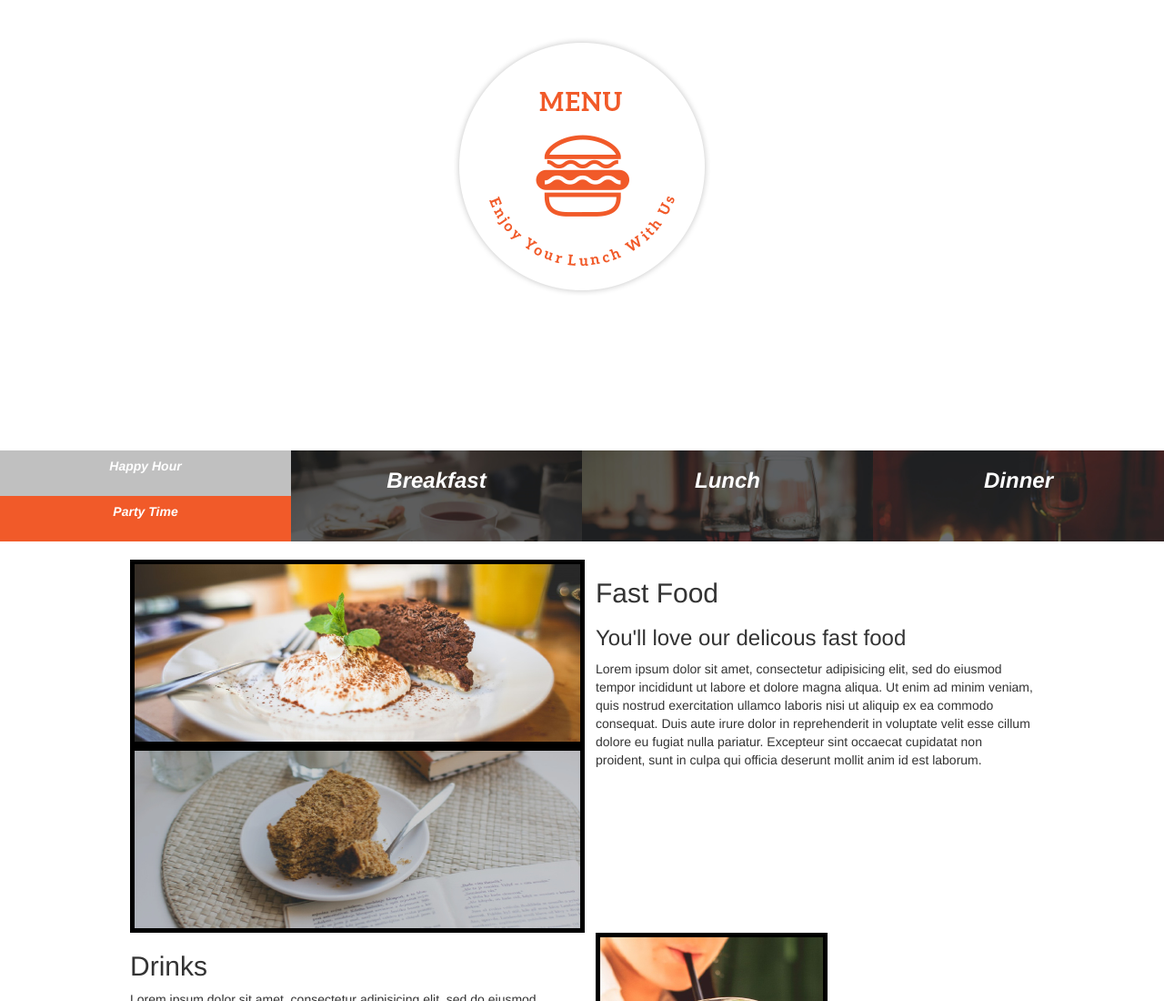
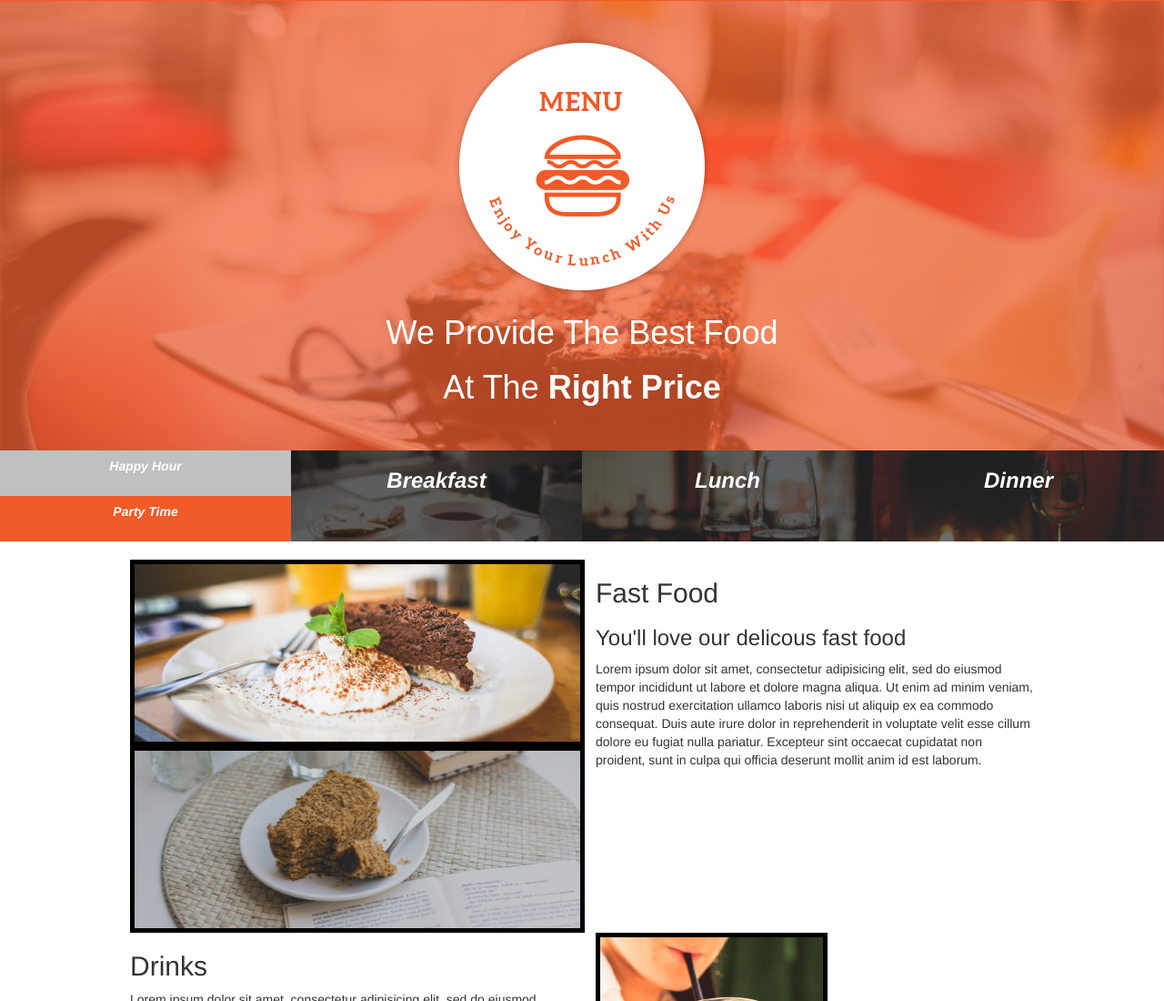
Before and after one commit to Abdullahinur/anitaskitchen, a plain HTML site: page index.html in a window 1280 px wide. Shown: the top 1100 px of the page at 91% size. Drawn offline with nearby package versions, Linux system fonts and the light colour scheme; the site is published under a folder, as on GitHub Pages, so addresses that start at the root find nothing.

Commit message:
Update styles.css

```diff
--- a/css/styles.css
+++ b/css/styles.css
@@ -10,7 +10,7 @@
   color: white;
   font-family: Arial, serif;
   text-align: center;
-  background-image: url(/assets/backgrounds/landing.jpg);
+  background-image: url(../assets/backgrounds/landing.jpg);
   background-repeat: no-repeat;
   background-size: cover;
   width: 100%;
```
